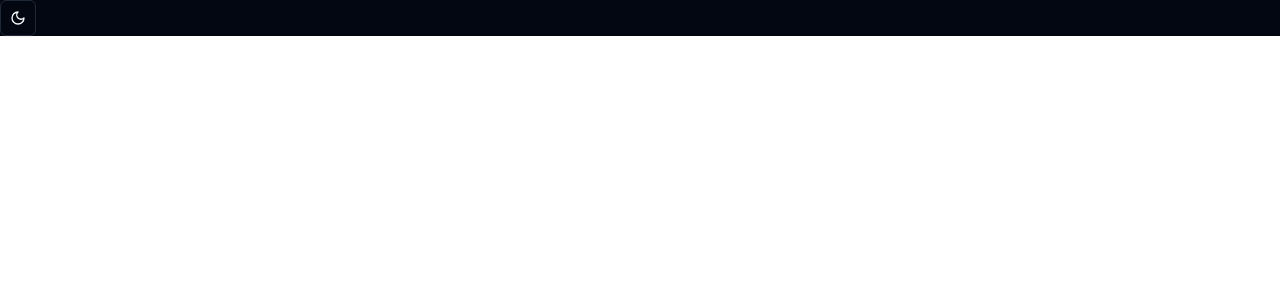
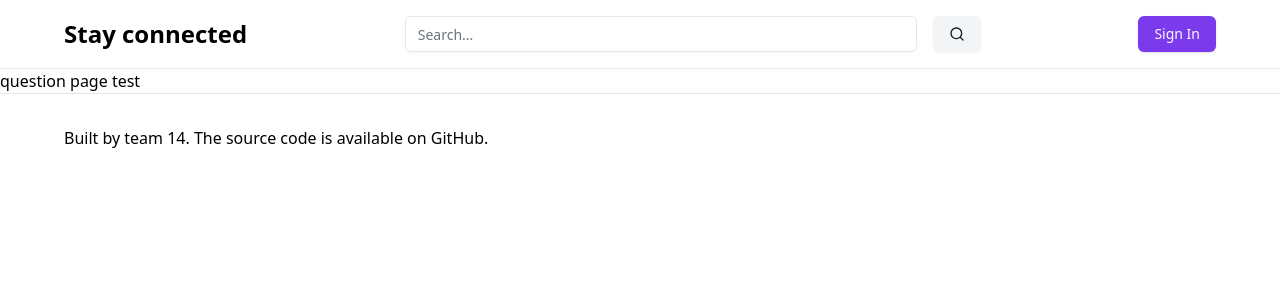
Before and after one commit to tsamkharadze/stayconnected, a React (Vite) app: page /questions in a window 1280 px wide. Shown: the top 300 px of the page. Built offline with nearby package versions, Linux system fonts and the light colour scheme.

Commit message:
add routing and Flow

```diff
--- a/src/App.tsx
+++ b/src/App.tsx
@@ -1,15 +1,7 @@
-import { ModeToggle } from '@/components/layout/components/header/mode-toggle';
-import { ThemeProvider } from '@/components/theme/theme-provider';
+import MainRoutes from './routes/routes';
 
 const App: React.FC = () => {
-  return (
-    <ThemeProvider>
-      {/* demo of ModeToggle */}
-      <div className='bg-background text-foreground'>
-        <ModeToggle />
-      </div>
-    </ThemeProvider>
-  );
+  return <MainRoutes />;
 };
 
 export default App;
--- /dev/null
+++ b/src/components/layout/default/default-layout.tsx
@@ -0,0 +1,18 @@
+import { Outlet } from 'react-router-dom';
+import { PageContainer } from '../page-containers/page-container';
+import Header from '@/components/ui-blocks/header/views/header';
+import Footer from '@/components/ui-blocks/footer/footer';
+
+const DefaultLayout = () => {
+  return (
+    <>
+      <Header />
+      <PageContainer>
+        <Outlet />
+      </PageContainer>
+      <Footer />
+    </>
+  );
+};
+
+export default DefaultLayout;
--- /dev/null
+++ b/src/components/layout/page-containers/page-container.tsx
@@ -0,0 +1,7 @@
+import React from "react";
+
+export const PageContainer: React.FC<React.PropsWithChildren> = ({
+  children,
+}) => {
+  return <main className="flex-grow-1 flex flex-col">{children}</main>;
+};
--- a/src/components/ui-blocks/footer/footer.tsx
+++ b/src/components/ui-blocks/footer/footer.tsx
@@ -1,4 +1,4 @@
-import ScreenLg from '@/components/page-containers/screen-lg';
+import ScreenLg from '@/components/layout/page-containers/screen-lg';
 
 const Footer: React.FC = () => {
   return (
--- a/src/components/ui-blocks/header/views/header.tsx
+++ b/src/components/ui-blocks/header/views/header.tsx
@@ -1,4 +1,4 @@
-import ScreenLg from '@/components/page-containers/screen-lg';
+import ScreenLg from '@/components/layout/page-containers/screen-lg';
 import Logo from '../components/logo';
 import Controls from '../components/controls';
 import SearchBlock from '../components/search-block';
--- /dev/null
+++ b/src/routes/routes.tsx
@@ -0,0 +1,36 @@
+import DefaultLayout from '@/components/layout/default/default-layout';
+import CreateQuestionPage from '@/pages/create-question/views/create-question-page';
+import HomePage from '@/pages/home-page/views/home-page';
+import LoginPage from '@/pages/login/views/login-page';
+import QuestionPage from '@/pages/question-page/views/question-page';
+import RegistrationPage from '@/pages/registration/views/registration-page';
+import UserProfile from '@/pages/user-profile/views/user-profile-page';
+import { Suspense } from 'react';
+import { BrowserRouter, Route, Routes } from 'react-router-dom';
+
+const MainRoutes = () => {
+  return (
+    <BrowserRouter>
+      <Routes>
+        <Route path='/' element={<DefaultLayout />}>
+          <Route
+            path='/'
+            element={
+              <Suspense fallback={<div>Loading...</div>}>
+                <HomePage />
+              </Suspense>
+            }
+          />
+          <Route path='home' element={<HomePage />} />
+          <Route path='login' element={<LoginPage />} />
+          <Route path='register' element={<RegistrationPage />} />
+          <Route path='profile' element={<UserProfile />} />
+          <Route path='createQuestion' element={<CreateQuestionPage />} />{' '}
+          <Route path='questions' element={<QuestionPage />} />
+        </Route>
+      </Routes>
+    </BrowserRouter>
+  );
+};
+
+export default MainRoutes;
```
Also changed, not shown: src/components/layout/mode-toggle.tsx (renamed from src/components/layout/components/header/mode-toggle.tsx), src/components/layout/page-containers/screen-lg.tsx (renamed from src/components/page-containers/screen-lg.tsx).
